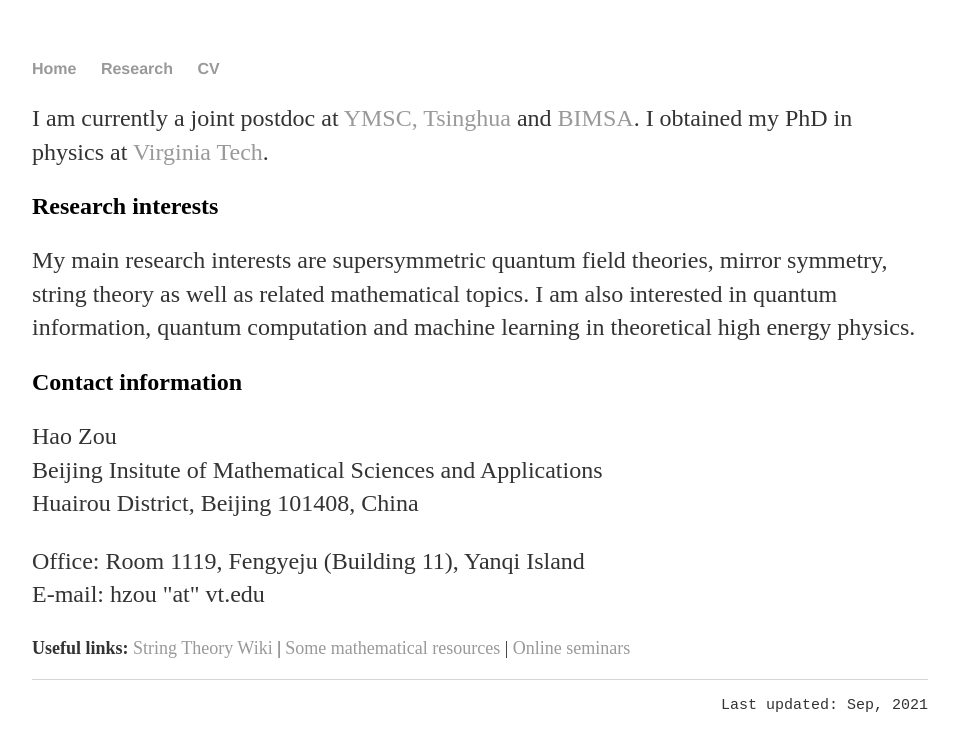
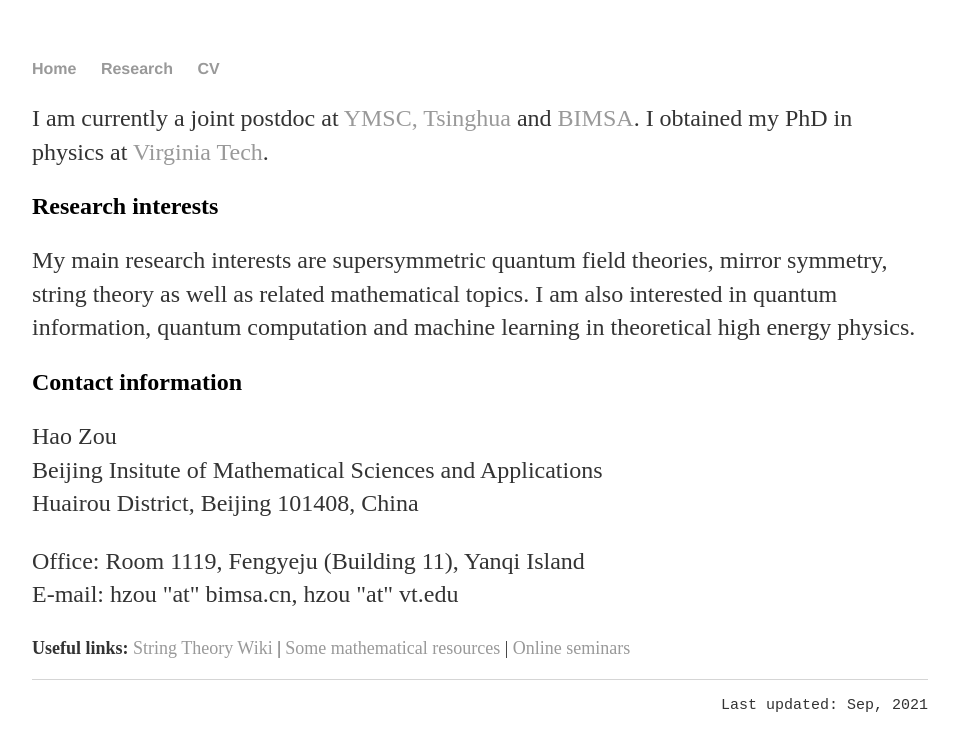
Before and after one commit to hhzou/hhzou.github.io, a Jekyll site: the page built from index.html, in a window 1280 px wide. Shown: the top 751 px of the page, without its empty margins (160-1119 px from the left). Built offline with Jekyll 4.4.1, drawn with Linux system fonts in a browser that asks for light colours.

Commit message:
Update index.html

```diff
--- a/index.html
+++ b/index.html
@@ -17,7 +17,7 @@ title: Hao Zou - Homepage
 	Hao Zou <br>Beijing Insitute of Mathematical Sciences and Applications <br>Huairou District, Beijing 101408, China
 	</p>
 	<p>
-	Office: Room 1119, Fengyeju (Building 11), Yanqi Island <br> E-mail: hzou "at" vt.edu
+	Office: Room 1119, Fengyeju (Building 11), Yanqi Island <br> E-mail: hzou "at" bimsa.cn, hzou "at" vt.edu
 	</p>
 
 
```
